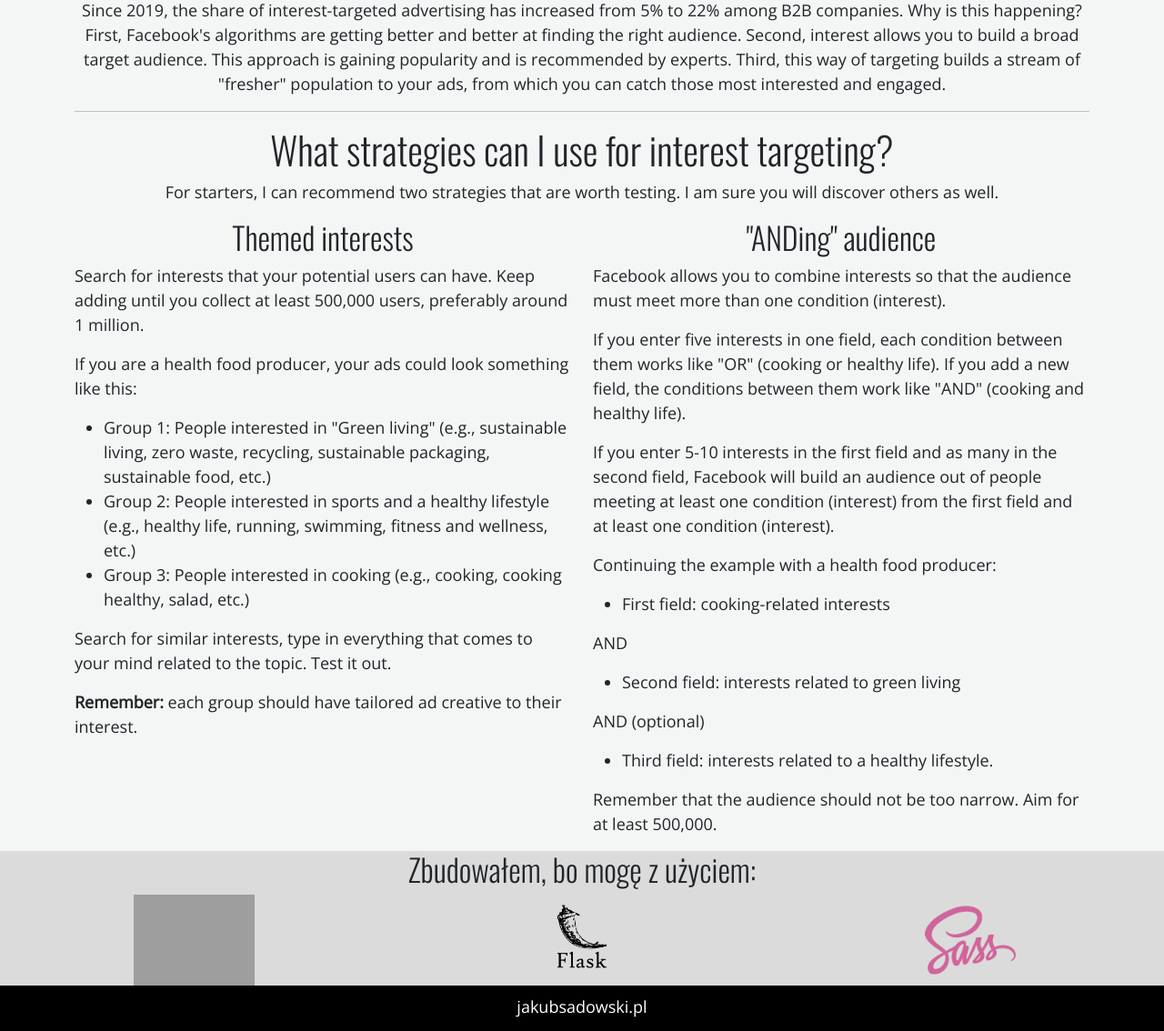
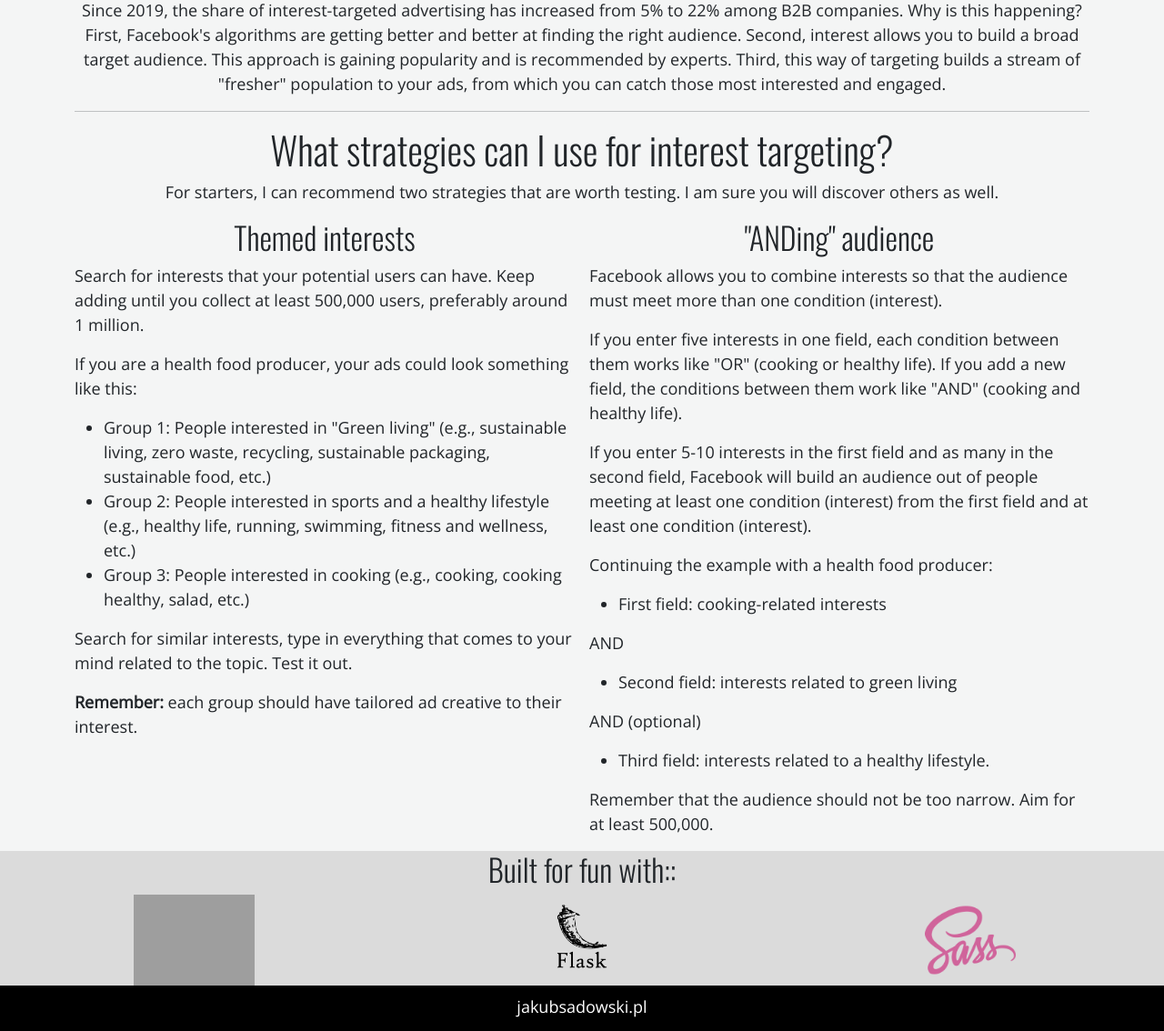
Before and after one commit to JakubSadowskiPL/InterestResearchTool, a Flask app: page / in a window 1280 px wide. Shown: the part 893-2027 px from the top of the page at 91% size. Run offline with Flask 2, Linux system fonts and the light colour scheme; grey boxes are pictures that could not be loaded.

Commit message:
footer from pl to en

```diff
--- a/templates/footer.html
+++ b/templates/footer.html
@@ -2,7 +2,7 @@
     <div class="row build-with__title">
         <div class="col text-center">
             <h4>
-                Zbudowałem, bo mogę z użyciem:
+                Built for fun with::
             </h4>
         </div>
     </div>
--- a/templates/index.html
+++ b/templates/index.html
@@ -28,7 +28,7 @@
             <p class="text-center">
                 For starters, I can recommend two strategies that are worth testing. I am sure you will discover others as well.
             </p>
-            <div class="row">
+            <div class="row g-3">
                 <div class="col-12 col-lg-6">
                     <h4 class="text-center">
                         Themed interests
```
